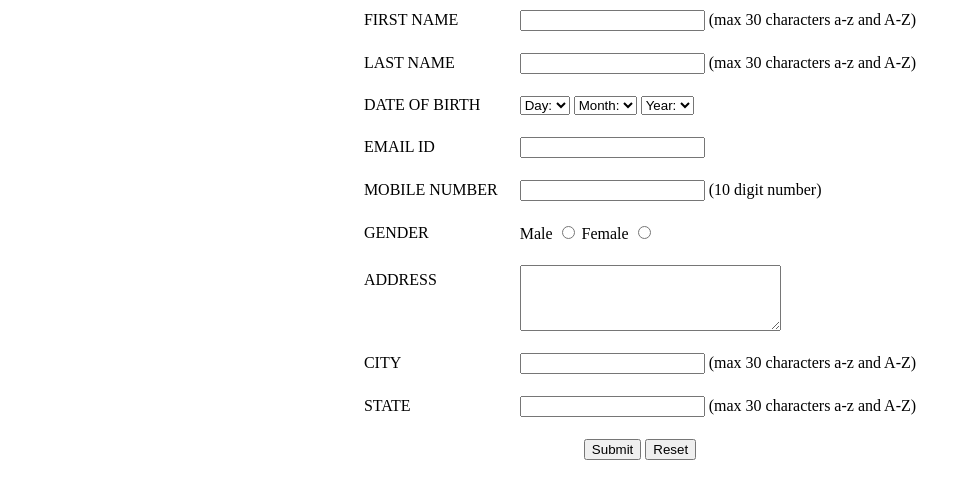
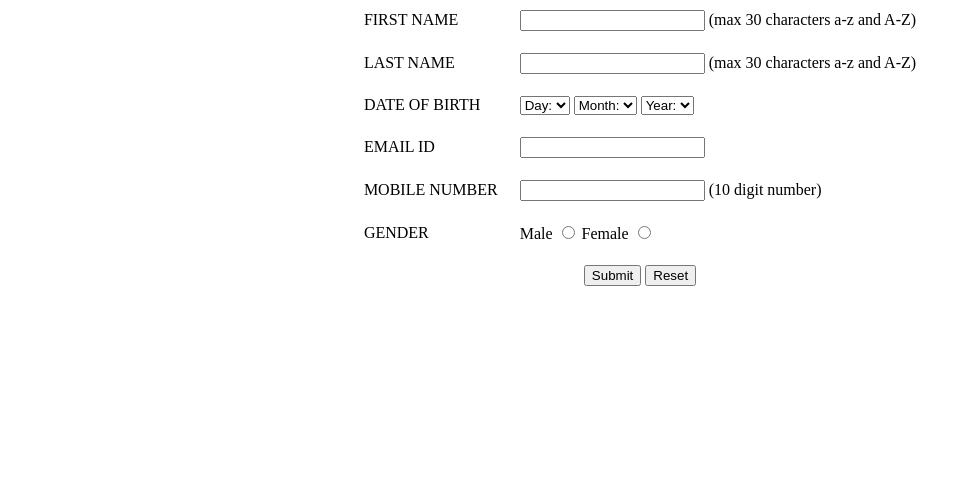
Before and after one commit to abhijeet181995/Payment, a plain HTML site: page docs/index.html in a window 1280 px wide. Shown: the part 51-550 px from the top of the page, without its empty margins (0-970 px from the left). Drawn offline with Linux system fonts and the light colour scheme.

Commit message:
Update index.html

```diff
--- a/docs/index.html
+++ b/docs/index.html
@@ -152,28 +152,6 @@ Female <input type="radio" name="Gender" value="Female" />
 </td>
 </tr>
 
-<!----- Address ---------------------------------------------------------->
-<tr>
-<td>ADDRESS <br /><br /><br /></td>
-<td><textarea name="Address" rows="4" cols="30"></textarea></td>
-</tr>
-
-<!----- City ---------------------------------------------------------->
-<tr>
-<td>CITY</td>
-<td><input type="text" name="City" maxlength="30" />
-(max 30 characters a-z and A-Z)
-</td>
-</tr>
-
-<!----- State ---------------------------------------------------------->
-<tr>
-<td>STATE</td>
-<td><input type="text" name="State" maxlength="30" />
-(max 30 characters a-z and A-Z)
-</td>
-</tr>
-
 
 
 
```
